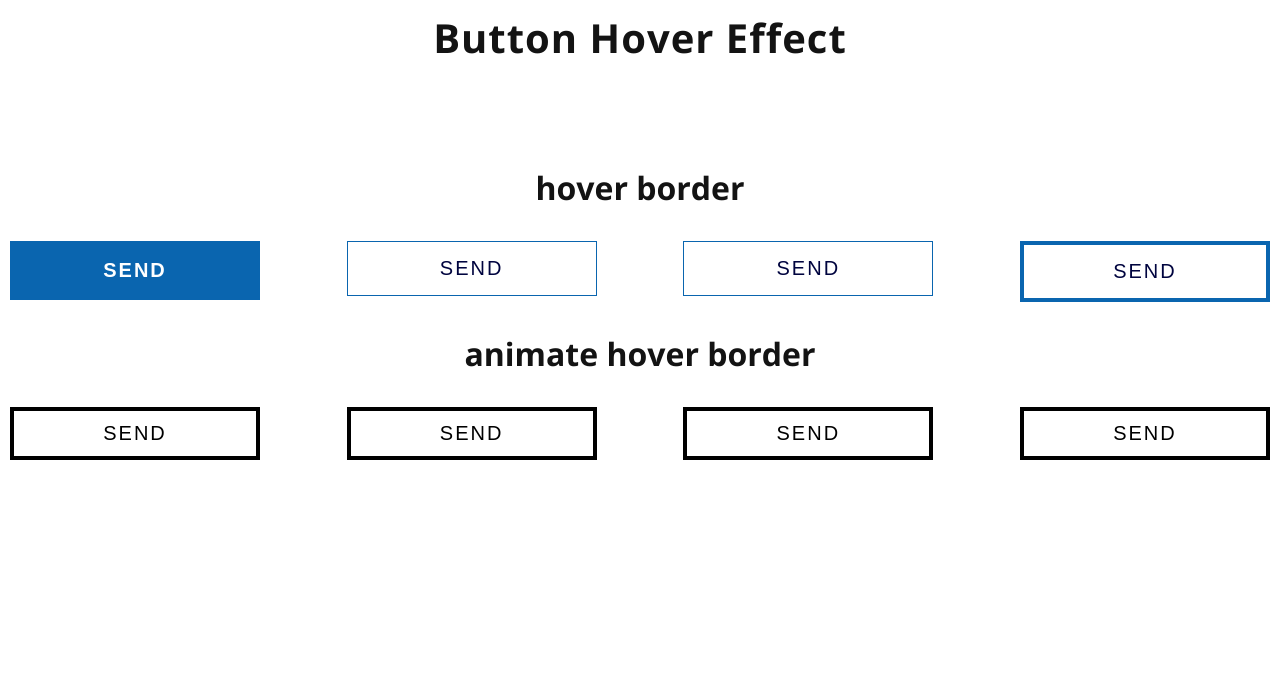
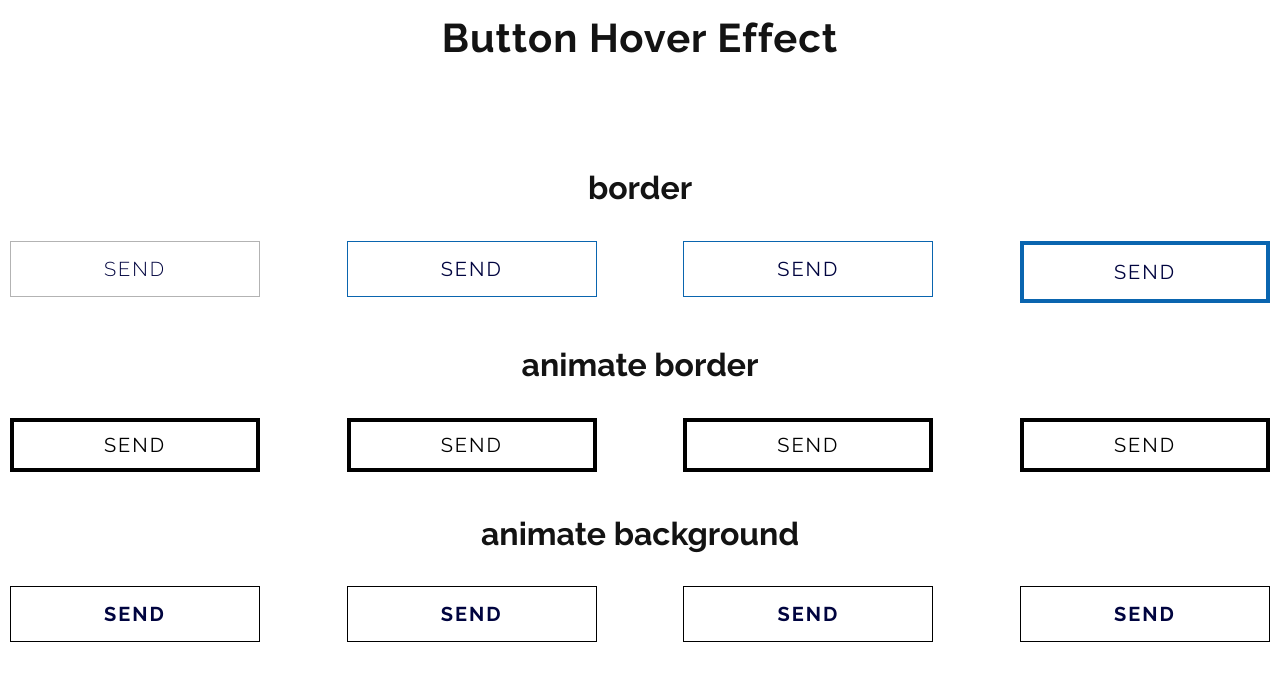
Before and after one commit to molochnyk/button-hover-effect, a website: page app/index.html in a window 1280 px wide. Drawn offline with nearby package versions, Linux system fonts and the light colour scheme.

Commit message:
add hover background

```diff
--- a/app/index.html
+++ b/app/index.html
@@ -11,7 +11,8 @@
 	<meta name="viewport" content="width=device-width, initial-scale=1, maximum-scale=1">
 	<link rel="icon" href="img/favicon/favicon16.png" sizes="16x16" type="image/png">
 	<!-- Link-Libs -->
-	<link href="https://fonts.googleapis.com/css?family=Open+Sans:300,400,700" rel="stylesheet">
+	<link href="https://fonts.googleapis.com/css?family=Raleway:300,400,700" rel="stylesheet">
+	<link rel="stylesheet" href="css/main.min.css">
 </head>
 
 <body>
@@ -20,7 +21,7 @@
 
 	<div class="wrap">
 
-		<h3 class="row_one_title">hover border</h3>
+		<h3 class="row_title">border</h3>
 		<div class="row_one">
 			<div class="row_one_item">
 				<button type="button" class="btn btn-1">Send</button>
@@ -34,9 +35,9 @@
 			<div class="row_one_item">
 				<button type="button" class="btn btn-4">Send</button>
 			</div>
-		</div>
+		</div><!--row_one_itemEND-->
 
-		<h3 class="row_one_title">animate hover border</h3>
+		<h3 class="row_title">animate border</h3>
 		<div class="row_two">
 			<div class="row_two_item">
 				<button type="button" class="btn btn-1">Send</button>
@@ -50,12 +51,34 @@
 			<div class="row_two_item">
 				<button type="button" class="btn btn-4">Send</button>
 			</div>
-		</div>
+		</div><!--row_two_itemEND-->
 
-	</div>
+		<h3 class="row_title">animate background</h3>
+		<div class="row_three">
+
+			<div class="row_three_item">
+				<button type="button" class="btn btn-1">Send</button>
+			</div>
+
+			<div class="row_three_item">
+				<button type="button" class="btn btn-2">Send</button>
+			</div>
+
+			<div class="row_three_item">
+				<button type="button" class="btn btn-3">Send</button>
+			</div>
+
+			<div class="row_three_item">
+				<button type="button" class="btn btn-4">Send</button>
+
+			</div>
+
+		</div><!--row_three_itemEND-->
+
+	</div><!--wrapEnd-->
 
 
-	<link rel="stylesheet" href="css/main.min.css">
+
 	<script src="js/scripts.min.js"></script>
 </body>
 
--- a/app/sass/_vars.scss
+++ b/app/sass/_vars.scss
@@ -3,3 +3,5 @@ $color-text: rgb(0, 4, 63);
 $focus: #035ea8;
 
 $btn-row-2: rgb(255, 75, 47);
+
+$btn-row-3: rgb(5, 173, 103);
--- a/app/sass/main.scss
+++ b/app/sass/main.scss
@@ -14,7 +14,7 @@ body {
   min-width: 320px;
   position: relative;
   line-height: 1.4;
-  font-family: 'Open Sans', sans-serif;
+  font-family: "Raleway", sans-serif;
   overflow-x: hidden;
   color: rgb(19, 19, 19);
 }
@@ -38,9 +38,10 @@ a:hover {
 
 .wrap {
   padding: 0 10px;
+  font-family: "Raleway", sans-serif;
 }
 
-.row_one_title {
+.row_title {
   text-align: center;
   font-size: 32px;
   margin-bottom: 30px;
@@ -49,7 +50,7 @@ a:hover {
 .row_one {
   display: flex;
   justify-content: space-between;
-  margin-bottom: 30px;
+  margin-bottom: 40px;
   .row_one_item {
     flex-basis: 250px;
     .btn {
@@ -57,22 +58,21 @@ a:hover {
       position: relative;
       padding: 15px 0;
       border: none;
-      transition: all 200ms linear;
+      font-family: inherit;
       background-color: transparent;
       font-size: 20px;
       text-transform: uppercase;
       letter-spacing: 2px;
       cursor: pointer;
+      transition: all 200ms linear;
     }
     .btn-1 {
-      background-color: $btn_row-1;
-      color: #fff;
-      font-weight: bold;
-      border: 3px solid transparent;
+      color: $color-text;
+      border: 1px solid lighten(#000, 70);
+      font-weight: 300;
       &:hover {
-        background-color: transparent;
-        border: 3px solid $btn_row-1;
-        color: $color-text;
+        box-shadow: 0 0 1px 1px $btn_row-1;
+        border-color: $btn_row-1;
       }
       &:focus {
         outline: none;
@@ -124,6 +124,7 @@ a:hover {
 .row_two {
   display: flex;
   justify-content: space-between;
+  margin-bottom: 40px;
   .row_two_item {
     flex-basis: 250px;
     .btn {
@@ -131,12 +132,13 @@ a:hover {
       position: relative;
       padding: 15px 0;
       border: none;
-      transition: all 200ms linear;
+      font-family: inherit;
       background-color: transparent;
       font-size: 20px;
       text-transform: uppercase;
       letter-spacing: 2px;
       cursor: pointer;
+      transition: all 200ms linear;
       &:before,
       &:after {
         box-sizing: border-box;
@@ -308,3 +310,117 @@ a:hover {
     }
   }
 }
+
+.row_three {
+  display: flex;
+  justify-content: space-between;
+  margin-bottom: 40px;
+  .row_three_item {
+    flex-basis: 250px;
+    .btn {
+      width: 100%;
+      position: relative;
+      padding: 15px 0;
+      border: none;
+      font-family: inherit;
+      background-color: transparent;
+      font-size: 20px;
+      text-transform: uppercase;
+      letter-spacing: 2px;
+      cursor: pointer;
+      transition: all 200ms linear;
+      &::before{
+        content: '';
+        position: absolute;
+        left: 0;
+        top: 0;
+        width: 100%;
+        height: 100%;
+        transition: all 200ms linear;
+        z-index: -1;
+      }
+    }
+    .btn-1 {
+      color: $color-text;
+      border: 1px solid #000;
+      font-weight: 700;
+      overflow: hidden;
+      &::before{
+        background-color: $btn-row-3;
+        left: -100%;
+      }
+      &:hover {
+        border-color: $btn-row-3;
+        color: #fff;
+        &::before{
+          left: 0;
+        }
+      }
+      &:focus {
+        outline: none;
+        box-shadow: 0px 0px 3px 2px $focus;
+      }
+    }
+
+    .btn-2 {
+      color: $color-text;
+      border: 1px solid #000;
+      font-weight: 700;
+      overflow: hidden;
+      &::before{
+        background-color: $btn-row-3;
+        top: -100%;
+      }
+      &:hover {
+        border-color: $btn-row-3;
+        color: #fff;
+        &::before{
+          top: 0;
+        }
+      }
+      &:focus {
+        outline: none;
+        box-shadow: 0px 0px 3px 2px $focus;
+      }
+    }
+
+    .btn-3 {
+      color: $color-text;
+      border: 1px solid #000;
+      font-weight: 700;
+      overflow: hidden;
+      &::before{
+        background-color: $btn-row-3;
+        top: -100%;
+        left: -100%;
+      }
+      &:hover {
+        border-color: $btn-row-3;
+        color: #fff;
+        &::before{
+          top: 0;
+          left: 0;
+        }
+      }
+      &:focus {
+        outline: none;
+        box-shadow: 0px 0px 3px 2px $focus;
+      }
+    }
+
+    .btn-4 {
+      color: $color-text;
+      border: 1px solid #000;
+      font-weight: 700;
+      overflow: hidden;
+      z-index: 2;
+
+
+
+      &:focus {
+        outline: none;
+        box-shadow: 0px 0px 3px 2px $focus;
+      }
+    }
+  }
+}
```
Also changed, not shown: app/css/main.min.css.
